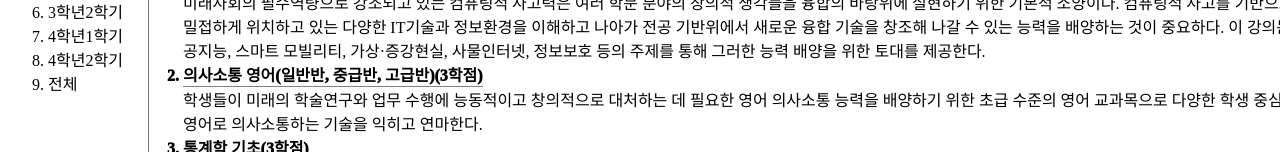
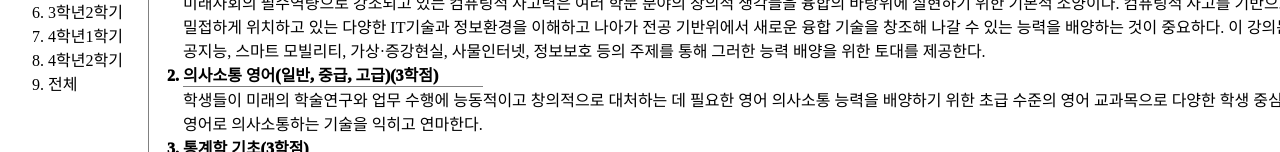
Before and after one commit to hyogyunlee/hyogyunlee.github.io, a plain HTML site: page 1학년2학기.html in a window 1280 px wide. Shown: the part 197-349 px from the top of the page. Drawn offline with Linux system fonts and the light colour scheme.

Commit message:
Update 1학년2학기.html

```diff
--- a/1학년2학기.html
+++ b/1학년2학기.html
@@ -26,7 +26,7 @@
                 <ol id="list3">
                     <li class="list3">미래사회와 소프트웨어-이공계열(3학점)</li>
                     미래사회의 필수역량으로 강조되고 있는 컴퓨팅적 사고력은 여러 학문 분야의 창의적 생각들을 융합의 바탕위에 실현하기 위한 기본적 소양이다. 컴퓨팅적 사고를 기반으로 우리 생활에 밀접하게 위치하고 있는 다양한 IT기술과 정보환경을 이해하고 나아가 전공 기반위에서 새로운 융합 기술을 창조해 나갈 수 있는 능력을 배양하는 것이 중요하다. 이 강의는 빅데이터, 인공지능, 스마트 모빌리티, 가상·증강현실, 사물인터넷, 정보보호 등의 주제를 통해 그러한 능력 배양을 위한 토대를 제공한다.
-                    <li class="list3">의사소통 영어(일반반, 중급반, 고급반)(3학점)</li>
+                    <li class="list3">의사소통 영어(일반, 중급, 고급)(3학점)</li>
                     학생들이 미래의 학술연구와 업무 수행에 능동적이고 창의적으로 대처하는 데 필요한 영어 의사소통 능력을 배양하기 위한 초급 수준의 영어 교과목으로 다양한 학생 중심의 활동을 통해 영어로 의사소통하는 기술을 익히고 연마한다.
                     <li class="list3">통계학 기초(3학점)</li>
                     확률 이론을 기반으로 하여, 정량적인 자료의 해석, 불확실한 사실에 대한 결론이나 일반성을 유추하는데 필요한 이론과 방법에 대하여 고찰.
```
